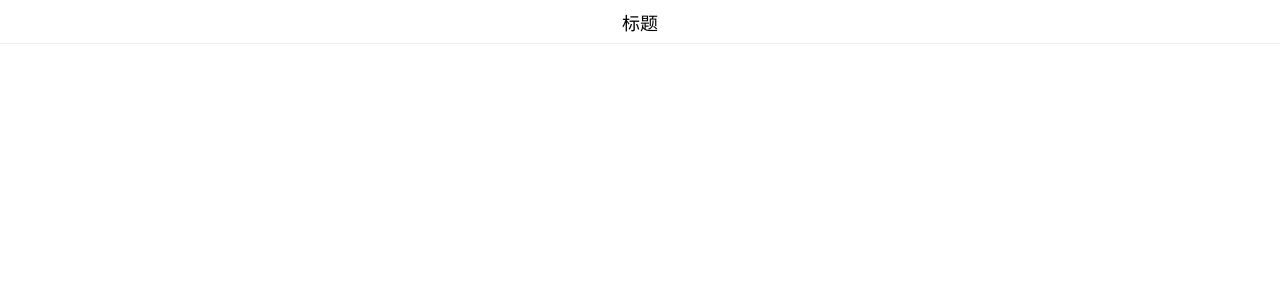
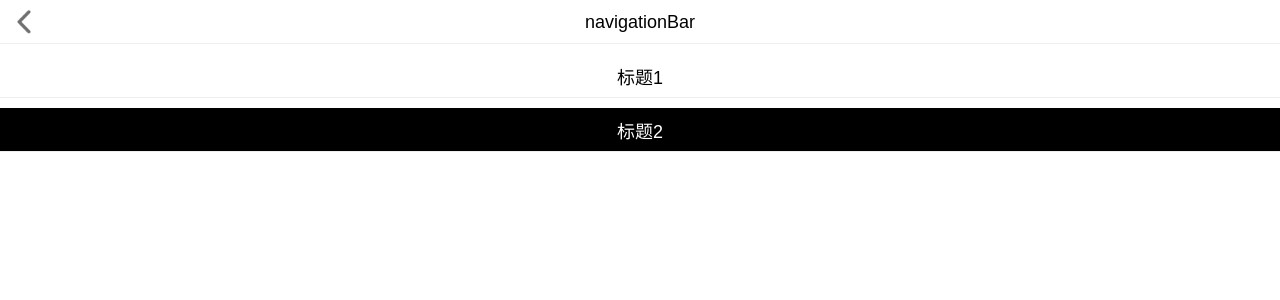
Before and after one commit to feinimoshu753/hui, a React app: page /navigation_bar in a window 1280 px wide. Shown: the top 300 px of the page. Built offline with nearby package versions, Linux system fonts and the light colour scheme.

Commit message:
1、optimize demo 2、update navigation_bar

```diff
--- a/src/component/navigation_bar/index.js
+++ b/src/component/navigation_bar/index.js
@@ -11,7 +11,7 @@ export default class NavigationBar extends Component {
 
         return (
             <div className={navigationBarClass} style={this.props.styles}>
-                <div className="hui-navigation-bar-left" onClick={this.props.onLeftClick && this.props.onLeftClick()}>
+                <div className="hui-navigation-bar-left" onClick={()=>{this.props.onLeftClick && this.props.onLeftClick()}}>
                     {this.props.leftIcon ?
                         <img className="hui-navigation-bar-left-icon" alt="" src={this.props.leftIcon}/> : ''}
                     <span className="hui-navigation-bar-left-text">{this.props.leftText}</span>
@@ -21,7 +21,7 @@ export default class NavigationBar extends Component {
                         <img className="hui-navigation-bar-title-icon" alt="" src={this.props.titleIcon}/> : ''}
                     <span className="hui-navigation-bar-title-text">{this.props.title}</span>
                 </div>
-                <div className="hui-navigation-bar-right" onClick={this.props.onRightClick && this.props.onRightClick()}>
+                <div className="hui-navigation-bar-right" onClick={()=>{this.props.onRightClick && this.props.onRightClick()}}>
                     {this.props.rightIcon ?
                         <img className="hui-navigation-bar-right-icon" alt="" src={this.props.rightIcon}/> : ''}
                     <span className="hui-navigation-bar-right-text">{this.props.rightText}</span>
--- a/src/component/navigation_bar/index.less
+++ b/src/component/navigation_bar/index.less
@@ -1,4 +1,5 @@
 .hui-navigation-bar {
+    position: relative;
     display: flex;
     justify-content: space-between;
     align-items: center;
@@ -20,7 +21,7 @@
     }
 
     .hui-navigation-bar-left-icon {
-        max-height: 28px;
+        max-height: 24px;
         margin-right: 5px;
         vertical-align: middle;
     }
@@ -30,15 +31,17 @@
     }
 
     .hui-navigation-bar-title{
+        position: absolute;
+        width: 60%;
+        left: 20%;
         margin: 0;
         padding: 0;
-        flex: 1;
         font-size: 18px;
         text-align: center;
     }
 
     .hui-navigation-bar-title-icon {
-        max-height: 28px;
+        max-height: 24px;
         margin-right: 5px;
         vertical-align: middle;
     }
@@ -52,7 +55,7 @@
     }
 
     .hui-navigation-bar-right-icon {
-        max-height: 28px;
+        max-height: 24px;
         margin-right: 5px;
         vertical-align: middle;
     }
--- a/src/demo/Button.js
+++ b/src/demo/Button.js
@@ -8,7 +8,7 @@ export default class ButtonPage extends Component {
     render() {
         return (
             <div className="button-demo">
-                <NavigationBar title="button" fixed={true}/>
+                <NavigationBar title="button" leftIcon={require('./img/icon_back.png')} fixed={true} onLeftClick={()=>{window.history.back()}}/>
                 <div className="group">
                     <h3>小号按钮</h3>
                     <Button type="default" size="small">default</Button>
--- a/src/demo/NavigationBar.js
+++ b/src/demo/NavigationBar.js
@@ -1,12 +1,21 @@
 import React, {Component} from 'react';
 import NavigationBar from '../component/navigation_bar';
+import DemoNavigationBar from './component/DemoNavigationBar'
+import DemoDivider from './component/DemoDivider'
+import './style/navigation_bar.less'
 
 export default class NavigationBarPage extends Component {
 
     render() {
         return (
             <div className="navigation-bar-demo">
-                <NavigationBar title="标题"/>
+                <DemoNavigationBar title="navigationBar"/>
+
+                <DemoDivider/>
+                <NavigationBar title="标题1"/>
+
+                <DemoDivider/>
+                <NavigationBar title="标题2" styles={{backgroundColor: '#000', color: '#fff'}}/>
             </div>
         )
     }
--- /dev/null
+++ b/src/demo/component/DemoDivider.js
@@ -0,0 +1,10 @@
+import React, {Component} from 'react';
+
+export default class DemoDivider extends Component {
+
+    render() {
+        return (
+            <div style={{marginTop: this.props.height ? this.props.height : '10px'}}></div>
+        )
+    }
+}
--- /dev/null
+++ b/src/demo/component/DemoNavigationBar.js
@@ -0,0 +1,11 @@
+import React, {Component} from "react";
+import NavigationBar from "../../component/navigation_bar";
+
+export default class DemoNavigationBar extends Component{
+
+    render() {
+        return (
+            <NavigationBar title={this.props.title} leftIcon={require('../img/icon_back.png')} fixed={true} onLeftClick={()=>{window.history.back()}}/>
+        )
+    }
+}
--- /dev/null
+++ b/src/demo/style/navigation_bar.less
@@ -0,0 +1,3 @@
+.navigation-bar-demo {
+  padding-top: 44px;
+}
```
Also changed, not shown: src/demo/img/icon_back.png (added).
